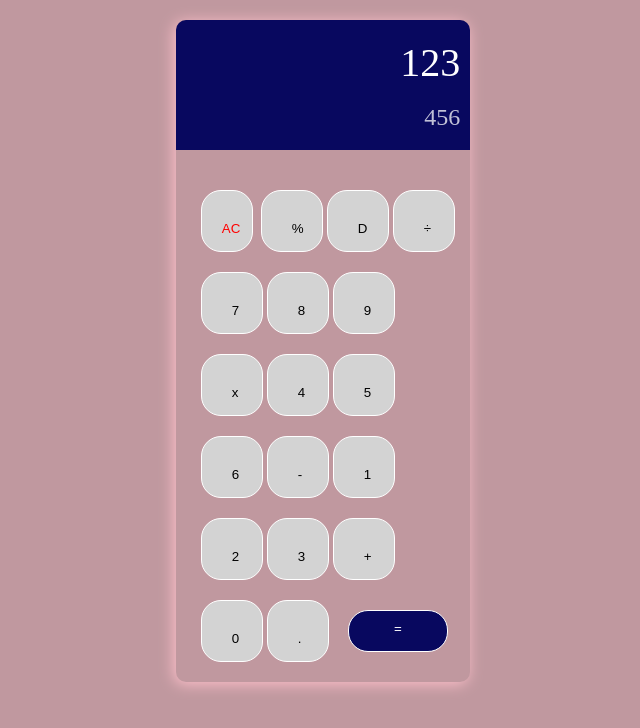
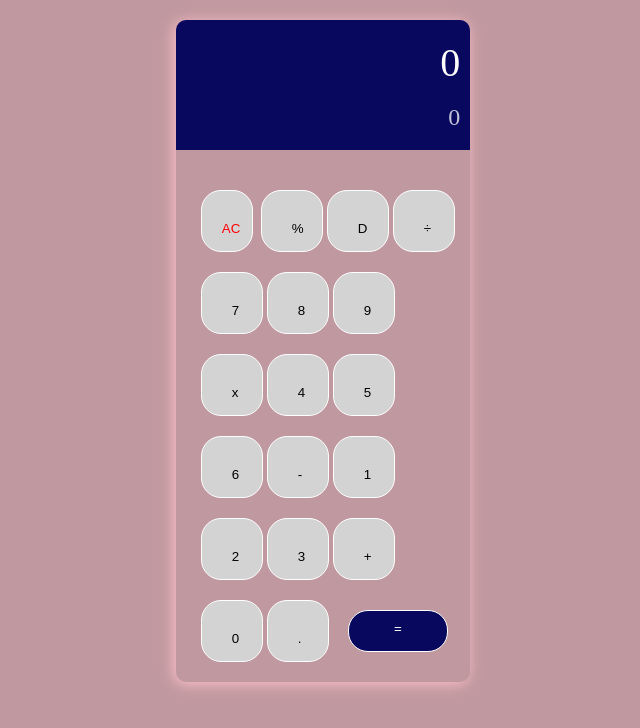
Before and after one commit to Triad01/calculator, a plain HTML site: page index.html in a window 1280 px wide. Shown: the whole page, without its empty margins (317-957 px from the left). Drawn offline with Linux system fonts and the light colour scheme.

Commit message:
Update index.html

```diff
--- a/index.html
+++ b/index.html
@@ -13,8 +13,8 @@
 
     <main class="container">
         <div class="output">
-            <div data-previous-operand class="previous-operand">123</div>
-            <div data-current-operand class="current-operand">456</div>
+            <div data-previous-operand class="previous-operand">0</div>
+            <div data-current-operand class="current-operand">0</div>
         </div>
         <section class="input">
             <button data-all-clear><span>AC</span></button>
```
